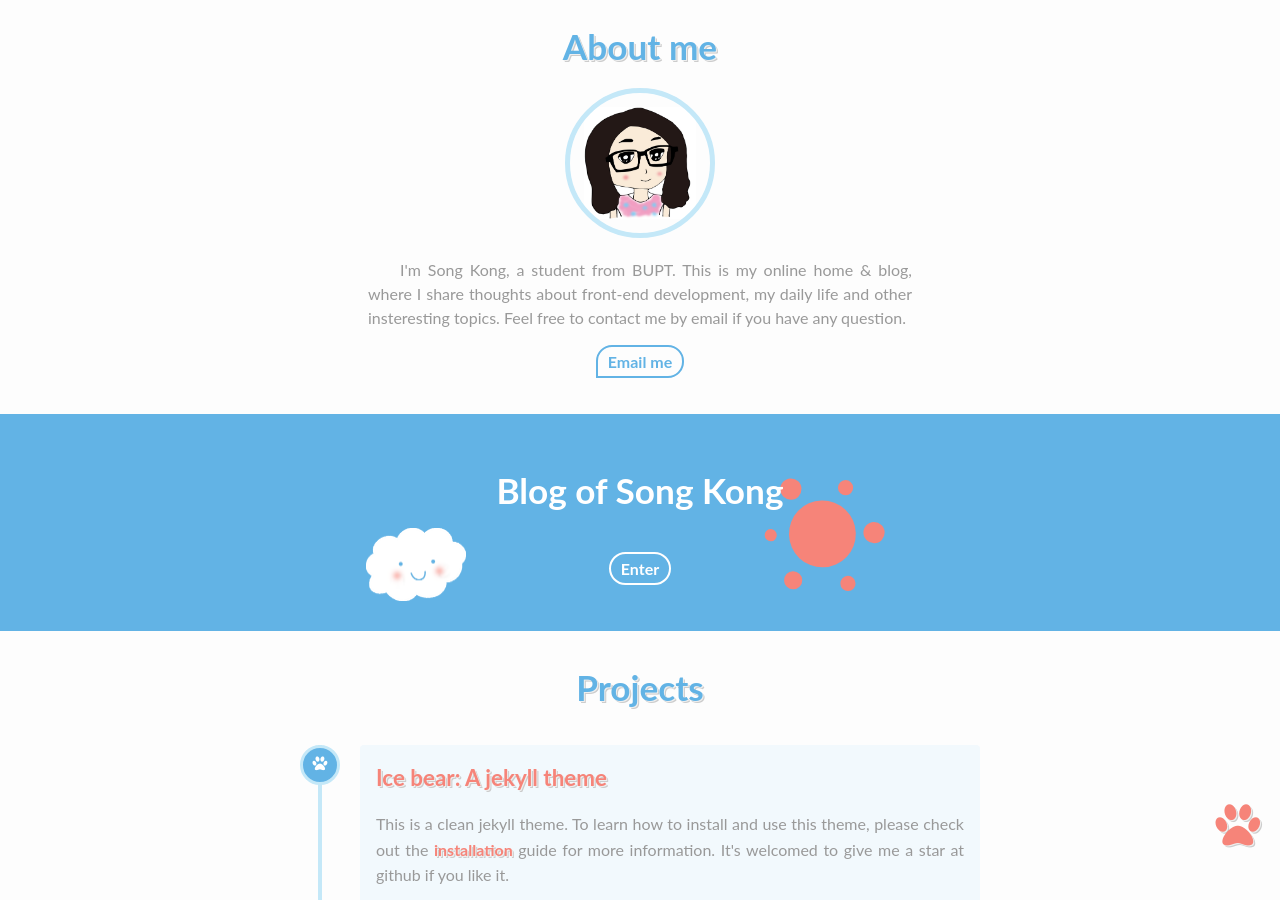
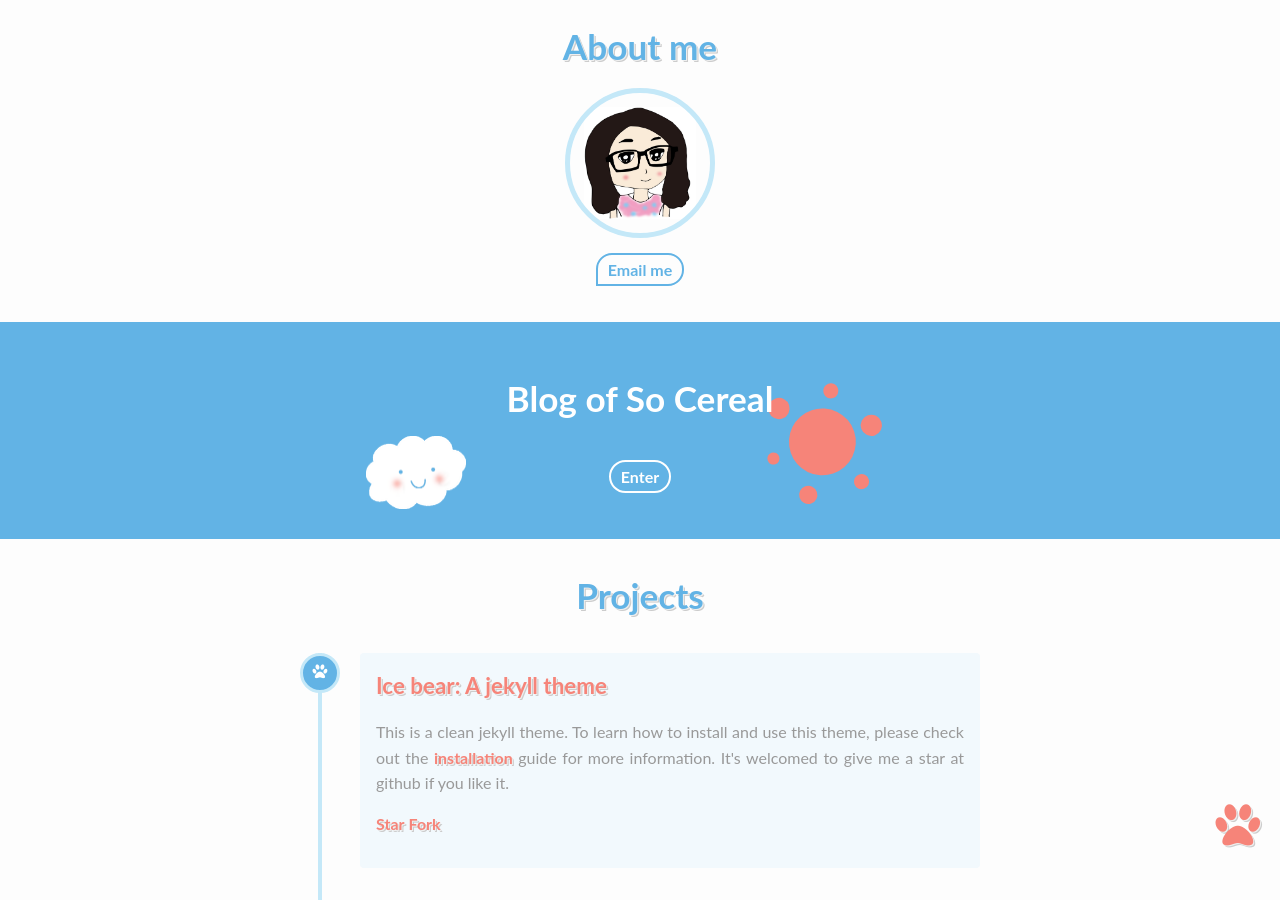
Before and after one commit to socereal/socereal.github.io, a Jekyll site: the page built from index.html, in a window 1280 px wide and 900 px high, scrolled down 396 px. Built offline with Jekyll 4.4.1, drawn with Linux system fonts in a browser that asks for light colours; some of the changed text lies outside the part shown.

Commit message:
Update site config.

```diff
--- a/_config.yml
+++ b/_config.yml
@@ -1,8 +1,8 @@
 #Site
-title: 水榭清松-Song Kong
-description: This is Song' home.
+title: So Cearl
+description: Coolest SW guild
 logo: favicon.png
-url: kongsong.me
+url: socereal.club
 rss_url: /feed.xml
 
 # Jekyll
@@ -33,34 +33,34 @@
 # Author information:
 author:
   #resume: /resume
-  name: Song Kong     #the name of Blog section
-  about_me: I'm Song Kong, a student from BUPT. This is my online home & blog, where I share thoughts about front-end development, my daily life and other insteresting topics. Feel free to contact me by email if you have any question.
+  name: So Cereal #the name of Blog section
+  about_me:
 
 # Social Links
-email:               hi@kongsong.me
-#google.plus:        username
-#twitter:            username
-facebook:            kongsong
-github:              songkong
-stackoverflow:      6438519/song-kong   #from a "http://stackoverflow.com/users/123456/username" link
-linkedin:           kongsong
-#xing:              username
-#instagram:          username
-#lastfm:            username
-#tumblr:            username
-#pinterest:         username
-#foursquare:        username
-#steam:              username
-#dribbble:          username
-#youtube:           username
-#soundcloud:        username
-#weibo:             username
-#flickr:            username
-#codepen:           username
-#keybase:           username
-#xmpp:              username@server.com
-#hackernews:        username
-#behance:           username
+# email:         email@email.com
+# google.plus:   username
+# twitter:       username
+# facebook:      username
+github:        socereal
+# stackoverflow: id/username
+# linkedin:      username
+# xing:          username
+# instagram:     username
+# lastfm:        username
+# tumblr:        username
+# pinterest:     username
+# foursquare:    username
+# steam:         username
+# dribbble:      username
+# youtube:       username
+# soundcloud:    username
+# weibo:         username
+# flickr:        username
+# codepen:       username
+# keybase:       username
+# xmpp:          username@server.com
+# hackernews:    username
+# behance:       username
 
 # Gems
 gems:
```
